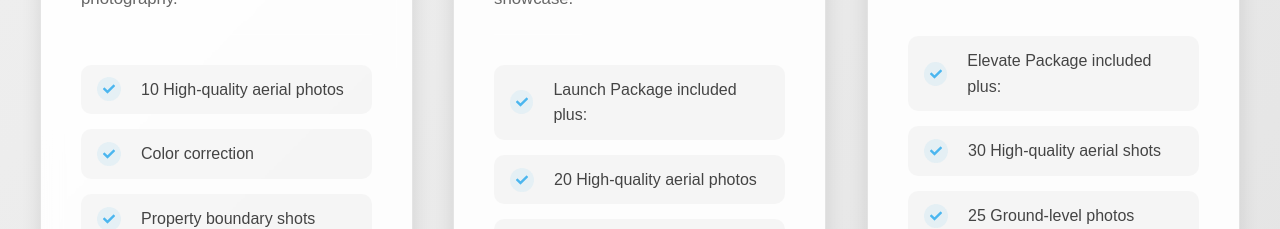
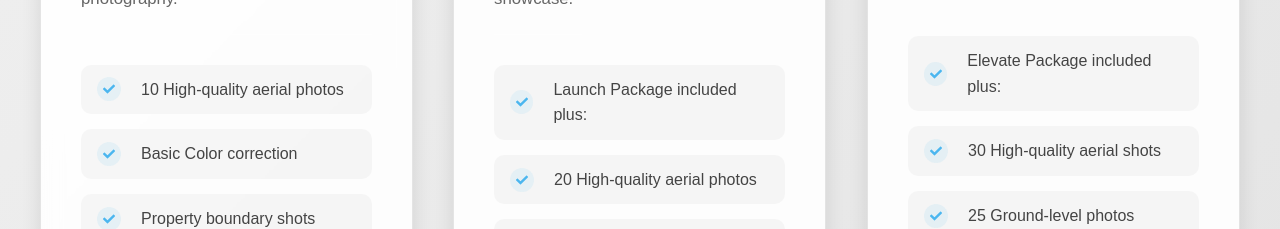
Before and after one commit to Mattyboy25/chris-website, a React (Vite) app: page /services in a window 1280 px wide. Shown: the part 1240-1469 px from the top of the page. Built offline with nearby package versions, Linux system fonts and the light colour scheme; no server answers.

Commit message:
Enhance ServiceDetail: specify color correction as basic in features list

```diff
--- a/src/data/servicesData.js
+++ b/src/data/servicesData.js
@@ -13,7 +13,7 @@ export const services = [
     videoSrc: "/videos/Town.mp4",
     features: [
       "10 High-quality aerial photos",
-      "Color correction",
+      "Basic Color correction",
       "Property boundary shots",
       "24-hour delivery",
       "One flight location (30–45 mins)"
```
